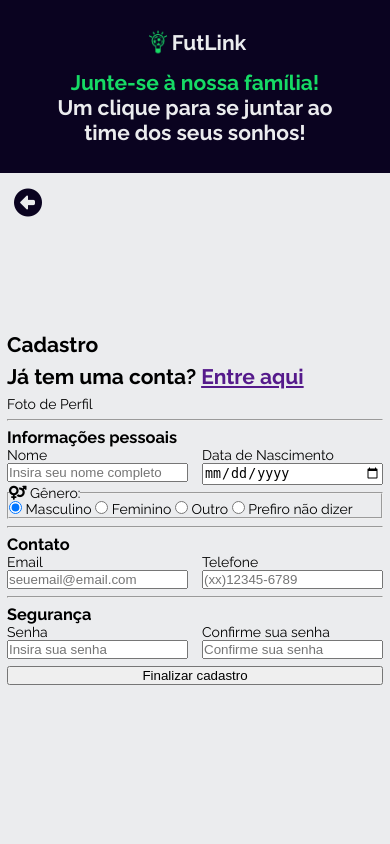
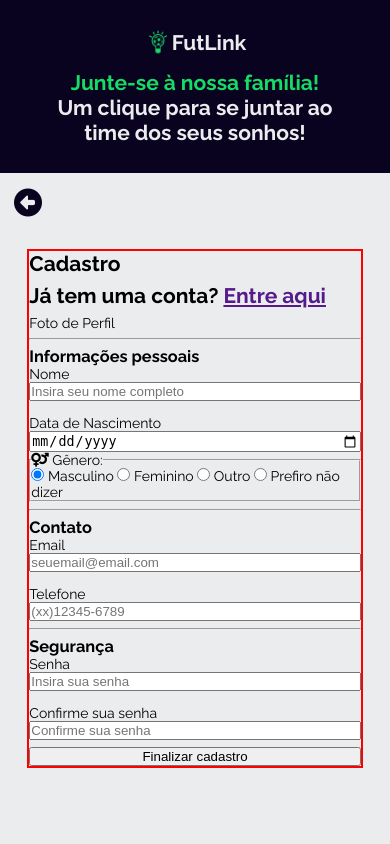
Before and after one commit to TCC-Nexa-Luminy/FutLink, a PHP site: page /futlink/app/views/signUp.php in a window 390 px wide. Run offline with PHP 8.4, Linux system fonts and the light colour scheme.

Commit message:
Responsividade corrigida

```diff
--- a/public/css/signUp.css
+++ b/public/css/signUp.css
@@ -24,8 +24,8 @@
     display: flex;
     grid-area: conteudo;
     position: relative;
-    align-items: center;
     justify-content: center;
+    padding: 7vw;
     flex-direction: column;
 }
 
@@ -33,6 +33,8 @@
     display: flex;
     flex-direction: column;
     gap: 0.5em;
+    border: 2px solid red;
+
 }
 
 .form-label_direction{
@@ -43,7 +45,7 @@
 .form-label{
     display: flex;
     flex-direction: column;
-    flex: 1 1 10em;
+    flex: 1 1 17em;
 }
 
 /* ----------------------------------------------------------------------- */
```
